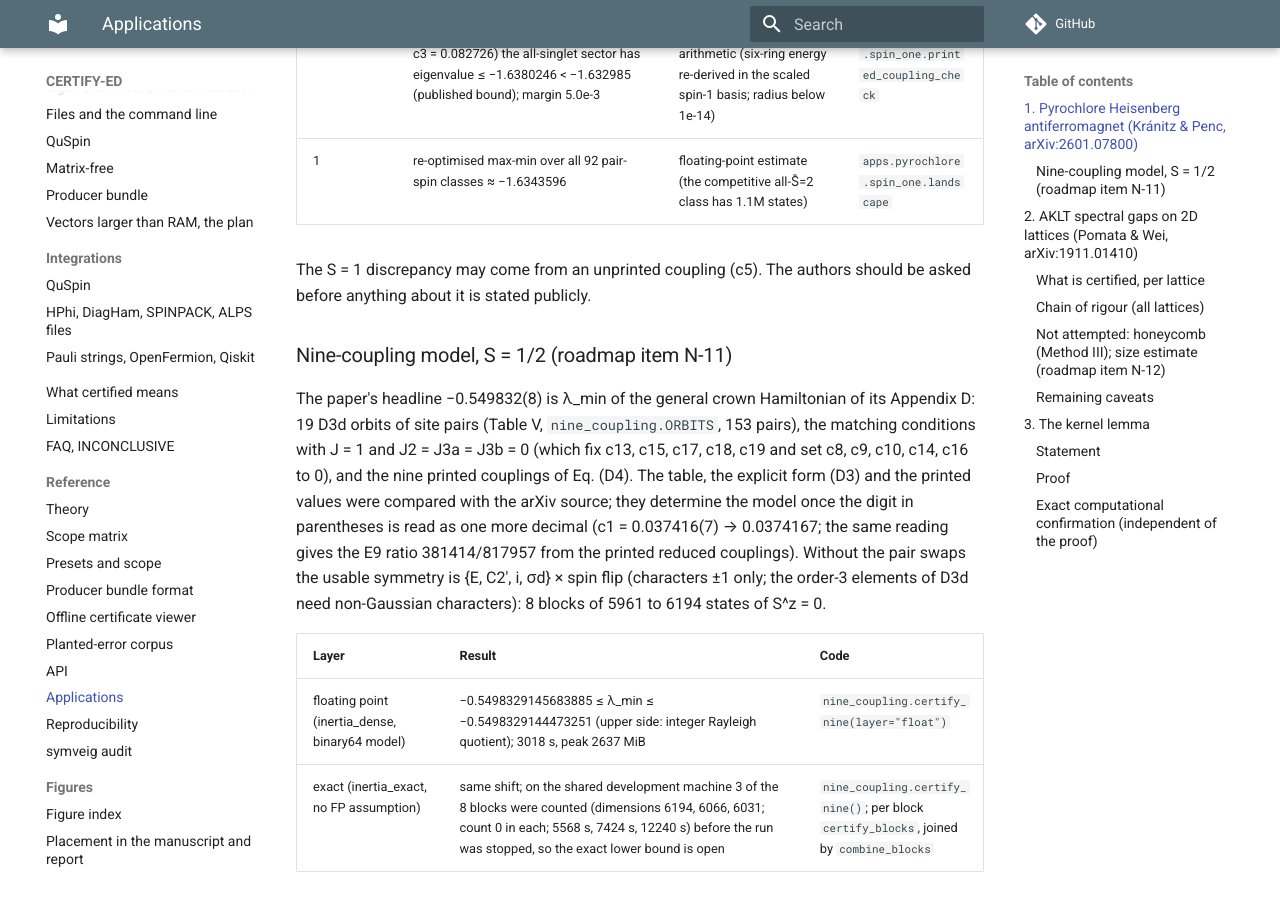
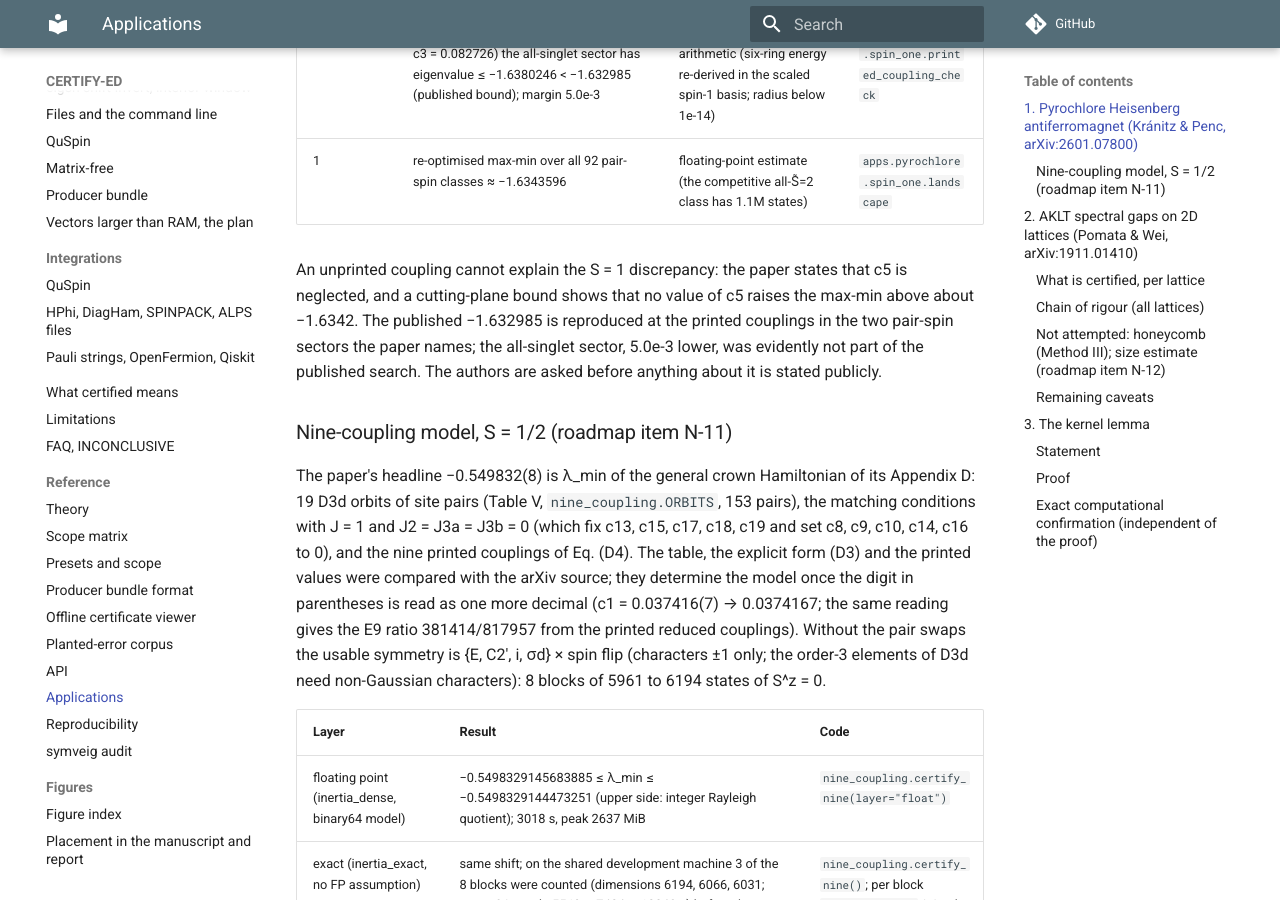
Before and after one commit to sarang-kernel/CERTIFY-ED, an MkDocs documentation site: the page built from docs/applications.md, in a window 1280 px wide and 900 px high, scrolled down 684 px. Built offline with MkDocs 1.6.1 and Material for MkDocs 9.7.7, drawn with Linux system fonts in a browser that asks for light colours; comment, search, counter and statistics services are not loaded.

Commit message:
Correct the reading of the S = 1 discrepancy

```diff
--- a/docs/applications.md
+++ b/docs/applications.md
@@ -17,8 +17,10 @@ c1 = n1/10⁷ and c3 = n3/10⁷, and c17 is fixed by the embedding constraint
 | 1 | at the printed couplings (c1 = 0.053466, c3 = 0.082726) the all-singlet sector has eigenvalue ≤ −1.6380246 < −1.632985 (published bound); margin 5.0e-3 | certified in exact arithmetic (six-ring energy re-derived in the scaled spin-1 basis; radius below 1e-14) | `apps.pyrochlore.spin_one.printed_coupling_check` |
 | 1 | re-optimised max-min over all 92 pair-spin classes ≈ −1.6343596 | floating-point estimate (the competitive all-S̃=2 class has 1.1M states) | `apps.pyrochlore.spin_one.landscape` |
 
-The S = 1 discrepancy may come from an unprinted coupling (c5). The authors should be asked before
-anything about it is stated publicly.
+An unprinted coupling cannot explain the S = 1 discrepancy: the paper states that c5 is neglected, and a cutting-plane
+bound shows that no value of c5 raises the max-min above about −1.6342. The published −1.632985 is reproduced at the
+printed couplings in the two pair-spin sectors the paper names; the all-singlet sector, 5.0e-3 lower, was evidently not
+part of the published search. The authors are asked before anything about it is stated publicly.
 
 ### Nine-coupling model, S = 1/2 (roadmap item N-11)
 
```
